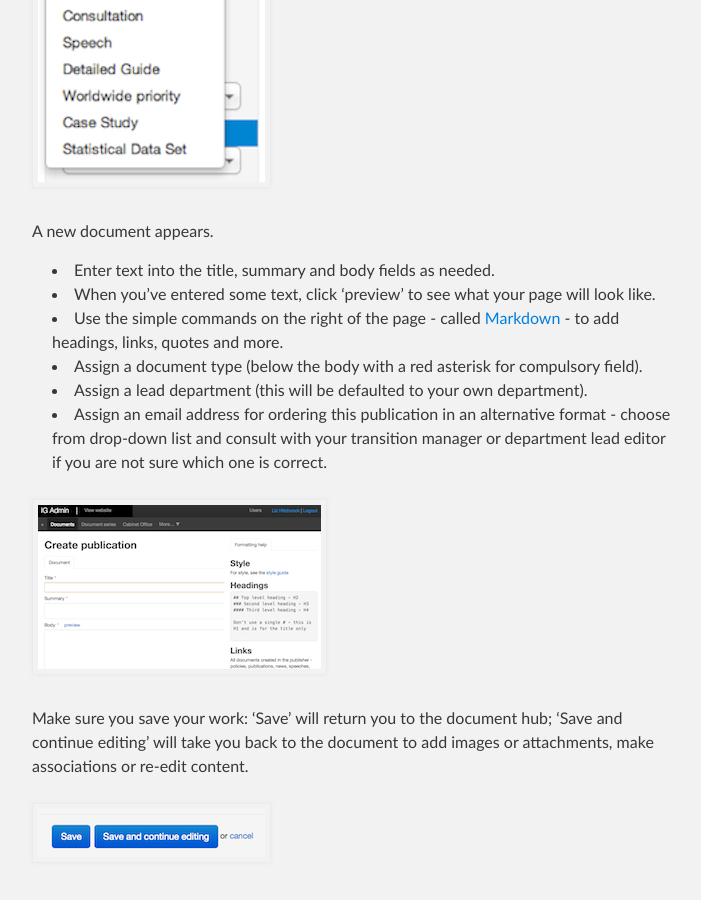
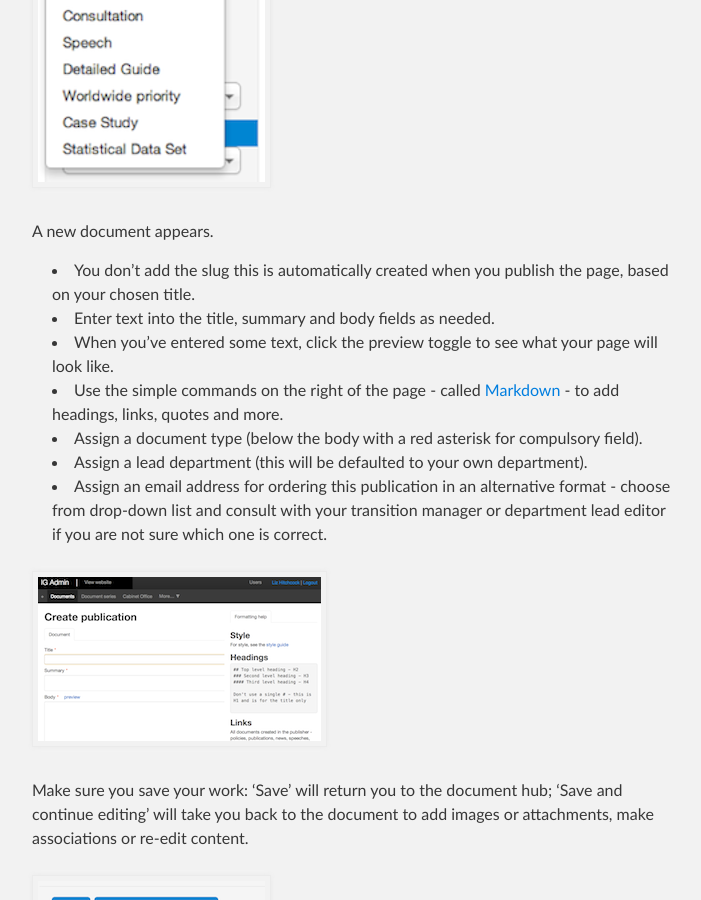
Before and after one commit to alphagov/inside-government-admin-guide, a Jekyll site: the page built from creating-documents/create-a-new-doc.md, in a window 1280 px wide and 900 px high, scrolled down 932 px. Shown: the whole window, without its empty margins (288-989 px from the left). Built offline with Jekyll 4.4.1, drawn with Linux system fonts in a browser that asks for light colours.

Commit message:
Update create-a-new-doc.md

```diff
--- a/creating-documents/create-a-new-doc.md
+++ b/creating-documents/create-a-new-doc.md
@@ -19,8 +19,9 @@ A drop-down menu appears. Pick the [document type](http://alphagov.github.io/ins
 
 A new document appears.
 
+* You don't add the slug this is automatically created when you publish the page, based on your chosen title.
 * Enter text into the title, summary and body fields as needed.
-* When you've entered some text, click 'preview' to see what your page will look like.
+* When you've entered some text, click the preview toggle to see what your page will look like.
 * Use the simple commands on the right of the page - called [Markdown](/inside-government-admin-guide/creating-documents/markdown.html) - to add headings, links, quotes and more.
 * Assign a document type (below the body with a red asterisk for compulsory field).
 * Assign a lead department (this will be defaulted to your own department).
```
